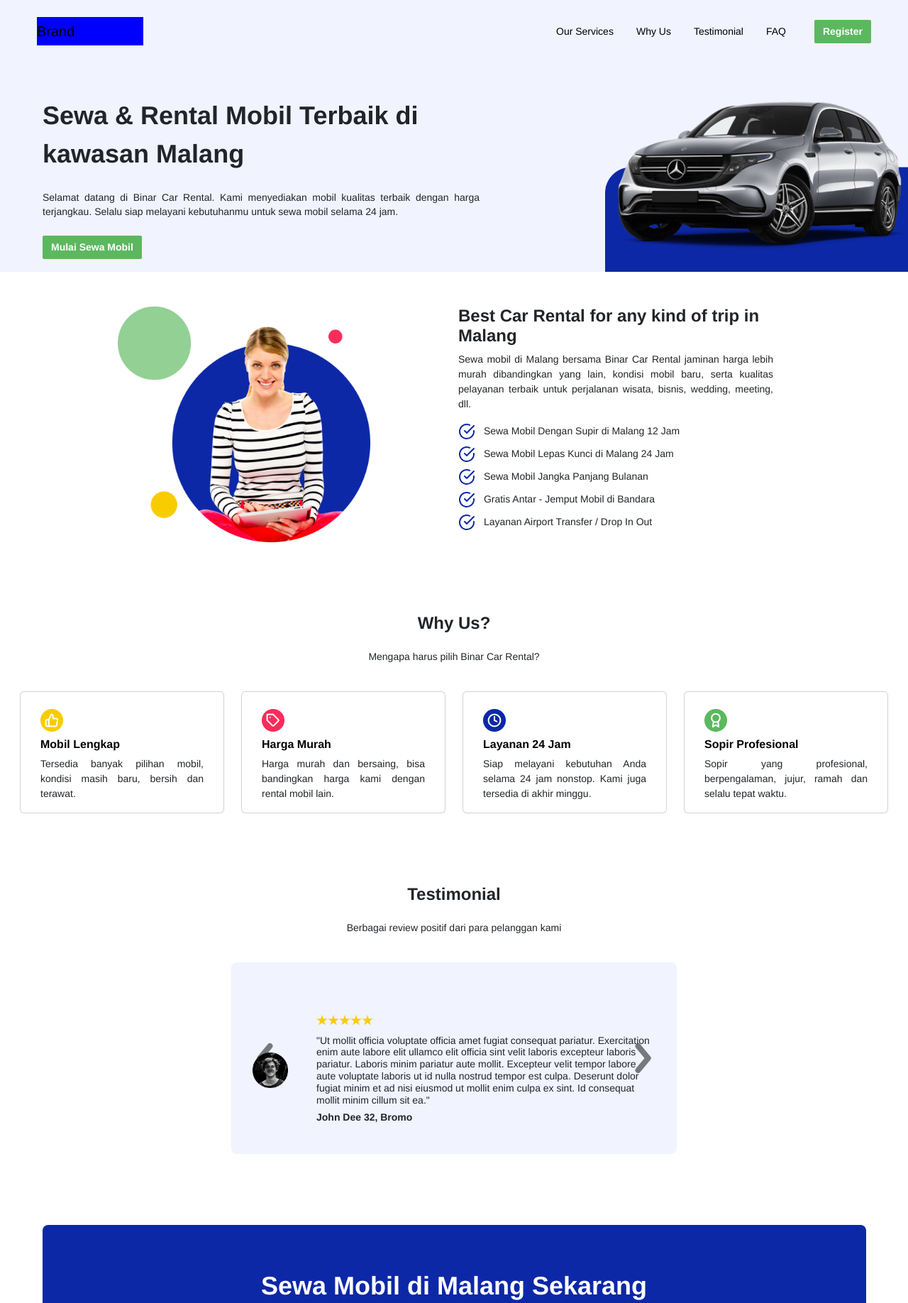
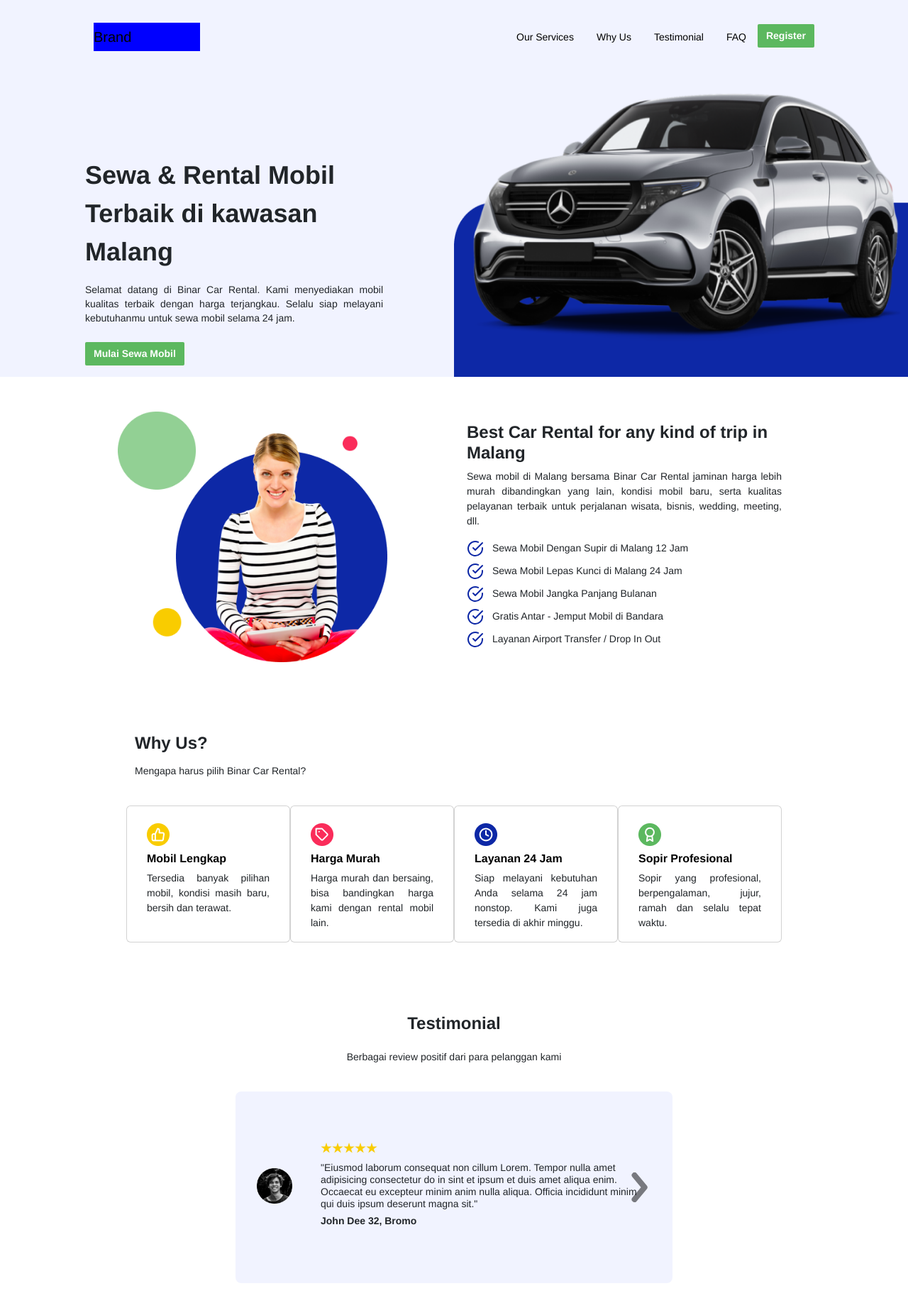
Before and after one commit to mnizarzr/24001118-synrgy7-mnz-bcr-ch2, a plain HTML site: page index.html in a window 1280 px wide. Shown: the top 1836 px of the page at 71% size. Drawn offline with nearby package versions, Linux system fonts and the light colour scheme.

Commit message:
responsive
ya begitulah

```diff
--- a/index.html
+++ b/index.html
@@ -12,15 +12,25 @@
 </head>
 
 <body>
-
     <header class="w-100" style="background-color: #F1F3FF;">
-        <nav class="navbar justify-content-between">
-            <div class="container-fluid" style="margin: 16px 40px;">
+        <nav id="nav" class="navbar navbar-expand-md justify-content-between">
+            <div class="container-fluid">
                 <div class="navbar-brand" style="width: 150px; height: 40px; background-color: blue;">
                     <span>Brand</span>
                 </div>
-                <ul class="nav justify-content-between text-center align-items-center align-middle list-unstyled"
-                    style="min-width: 25vw;">
+                <button class="navbar-toggler" type="button" data-bs-toggle="offcanvas"
+                    data-bs-target="#offcanvasNavbar" aria-controls="offcanvasNavbar" aria-label="Toggle navigation">
+                    <span class="navbar-toggler-icon"></span>
+                </button>
+                <div class="offcanvas offcanvas-end w-50" tabindex="-1" id="offcanvasNavbar"
+                    aria-labelledby="offcanvasNavbarLabel">
+                    <div class="offcanvas-header">
+                        <h5 class="offcanvas-title" id="offcanvasNavbarLabel">BCR</h5>
+                        <button type="button" class="btn-close" data-bs-dismiss="offcanvas" aria-label="Close"></button>
+                    </div>
+                    <div class="offcanvas-body justify-content-end">
+                        <ul
+                            class="nav list-unstyled">
                             <li class="nav-item">
                                 <a class="nav-link text-black" href="#">Our Services</a>
                             </li>
@@ -33,35 +43,37 @@
                             <li class="nav-item">
                                 <a class="nav-link text-black" href="#">FAQ</a>
                             </li>
-                    <li class="nav-item ms-4">
+                            <li class="nav-item">
                                 <button class="btn btn-success">
                                     <a class="text-white text-decoration-none" href="#">Register</a>
                                 </button>
                             </li>
                         </ul>
+                    </div>
+
 
                 </div>
         </nav>
         <div class="row my-5 m-0 justify-content-between">
-            <div class="col-8 ms-5" style="max-width: 50%;">
+            <div id="htagline" class="col-md-6">
                 <h1 class="fw-bold">Sewa & Rental Mobil Terbaik di kawasan Malang</h1>
-                <h6 class="my-4">Selamat datang di Binar Car Rental. Kami menyediakan mobil kualitas terbaik dengan
+                <h6 class="mb-4">Selamat datang di Binar Car Rental. Kami menyediakan mobil kualitas terbaik dengan
                     harga terjangkau.
                     Selalu siap melayani kebutuhanmu untuk sewa mobil selama 24 jam.</h6>
                 <button class="btn btn-success" style="margin-bottom: 16px;">
                     <a class="text-white text-decoration-none" href="#">Mulai Sewa Mobil</a>
                 </button>
             </div>
-            <img src="assets/images/img_car.png" alt="Car" class="col-4 position-relative bottom-0 end-0 p-0">
+            <img class="col-md-6 position-relative bottom-0 end-0 p-0" src="assets/images/img_car.png" alt="Car">
         </div>
     </header>
 
-    <main>
+    <main class="container-fluid">
 
         <!-- Best Car Rental -->
-        <section id="adv" class="row row-cols-2 w-100 justify-content-center">
-            <img src="assets/images/img_service.png" style="width: 380px; height: auto;" alt="" srcset="">
-            <div style="margin-left: 100px; max-width: 468px;">
+        <section id="adv" class="row row-cols-md-2 w-auto justify-content-center">
+            <img class="p-0" src="assets/images/img_service.png" alt="">
+            <div id="best-desc" style="max-width: 468px; margin-top: 16px;">
                 <h2>Best Car Rental for any kind of trip in Malang</h2>
                 <p>Sewa mobil di Malang bersama Binar Car Rental jaminan harga lebih murah dibandingkan yang lain,
                     kondisi mobil baru, serta kualitas pelayanan terbaik untuk perjalanan wisata, bisnis, wedding,
@@ -82,18 +94,18 @@
         </section>
 
         <!-- Why us -->
-        <section id="why" class="container-fluid d-flex flex-column align-items-center">
-            <h2 style="text-align: left;">Why Us?</h2>
-            <h6 style="text-align: left;">Mengapa harus pilih Binar Car Rental?</h6>
-            <div class="row gap-4">
-                <div class="card" style="width: 18rem;">
+        <section id="why" class="container">
+            <h2 class="text-center text-md-start">Why Us?</h2>
+            <h6 class="text-center text-md-start">Mengapa harus pilih Binar Car Rental?</h6>
+            <div class="row gap-md-0 gap-2 justify-content-between">
+                <div class="card col-md-3">
                     <div class="card-body">
                         <img class="mt-2" src="assets/icons/icon_complete.png" alt="">
                         <h5 class="my-2 text-black fw-bold">Mobil Lengkap</h5>
                         <p class="card-text">Tersedia banyak pilihan mobil, kondisi masih baru, bersih dan terawat.</p>
                     </div>
                 </div>
-                <div class="card" style="width: 18rem;">
+                <div class="card col-md-3">
                     <div class="card-body">
                         <img class="mt-2" src="assets/icons/icon_price.png" alt="">
                         <h5 class="my-2 text-black fw-bold">Harga Murah</h5>
@@ -101,7 +113,7 @@
                             lain.</p>
                     </div>
                 </div>
-                <div class="card" style="width: 18rem;">
+                <div class="card col-md-3">
                     <div class="card-body">
                         <img class="mt-2" src="assets/icons/icon_24hrs.png" alt="">
                         <h5 class="my-2 text-black fw-bold">Layanan 24 Jam</h5>
@@ -109,7 +121,7 @@
                             akhir minggu.</p>
                     </div>
                 </div>
-                <div class="card" style="width: 18rem;">
+                <div class="card col-md-3">
                     <div class="card-body">
                         <img class="mt-2" src="assets/icons/icon_professional.png" alt="">
                         <h5 class="my-2 text-black fw-bold">Sopir Profesional</h5>
@@ -117,16 +129,14 @@
                         </p>
                     </div>
                 </div>
-
             </div>
         </section>
 
         <section id="testi" class="container-fluid d-flex flex-column align-items-center">
             <h2>Testimonial</h2>
             <h6>Berbagai review positif dari para pelanggan kami</h6>
-            <div id="carouselExample" class="carousel slide"
-                style="max-width: 50%; height: 270px; background-color: #F1F3FF; padding: 70px 30px; border-radius: 8px;">
-                <div class="carousel-inner">
+            <div id="carouselExample" class="carousel slide">
+                <div class="carousel-inner" style="left: 0%; top: 25%;">
                     <div class="carousel-item active">
                         <div class="d-flex flex-row align-items-center">
                             <img src="assets/images/img_photo.png" alt="" width="50" height="50"
@@ -134,14 +144,10 @@
                             <div>
                                 <img src="assets/icons/rating_stars.png" height="16px">
                                 <h4>
-                                    "Ut mollit officia voluptate officia amet fugiat consequat pariatur. Exercitation
-                                    enim
-                                    aute labore elit ullamco elit officia sint velit laboris excepteur laboris pariatur.
-                                    Laboris minim pariatur aute mollit. Excepteur velit tempor labore aute voluptate
-                                    laboris
-                                    ut id nulla nostrud tempor est culpa. Deserunt dolor fugiat minim et ad nisi eiusmod
-                                    ut
-                                    mollit enim culpa ex sint. Id consequat mollit minim cillum sit ea."
+                                    "Eiusmod laborum consequat non cillum Lorem. Tempor nulla amet adipisicing
+                                    consectetur do in sint et ipsum et duis amet aliqua enim. Occaecat eu excepteur
+                                    minim anim nulla aliqua. Officia incididunt minim qui duis ipsum deserunt magna
+                                    sit."
                                 </h4>
                                 <h5 class="fw-bold">
                                     John Dee 32, Bromo
@@ -193,24 +199,23 @@
             <div
                 style="width: 1161px; min-height: 326px; background-color: #0D28A6; border-radius: 8px; padding-top: 64px;">
                 <h2 style="color: white; font-weight: 700; font-size: 36px;">Sewa Mobil di Malang Sekarang</h2>
-                <p style="color: white; font-weight: 300; font-size: 14px;">Fugiat ipsum tempor consequat culpa deserunt
+                <p style="color: white; font-weight: 300; font-size: 14px; margin-bottom: 52px;">Fugiat ipsum tempor
+                    consequat culpa deserunt
                     sit
                     anim tempor laboris Lorem reprehenderit.<br>Aute
                     exercitation non labore cillum do sint veniam Lorem.</p>
-                <button class="btn btn-success" style="margin-top: 52px;">
+                <button class="btn btn-success">
                     Mulai Sewa Mobil
                 </button>
             </div>
         </section>
 
-        <section id="faq" class="d-flex flex-row justify-content-center">
-            <div class="col-4">
+        <section id="faq" class="row align-content-center">
+            <div class="col-md-4">
                 <h2>Frequently Asked Question</h2>
                 <h6>Quis commodo dolor culpa magna culpa ut dolor fugiat ipsum.</h6>
             </div>
-
-
-            <div class="accordion" id="accordionFlushExample">
+            <div class="accordion col-md-8" id="accordionFlushExample">
                 <div class="acc-item">
                     <h2 class="accordion-header">
                         <button class="accordion-button collapsed" type="button" data-bs-toggle="collapse"
@@ -291,14 +296,14 @@
 
     </main>
 
-    <footer class="w-100" style="padding: 100px;">
-        <div class="row justify-content-between">
-            <div class="col-2">
+    <footer id="footer" class="container" style="padding-bottom: 48px;">
+        <div class="row flex-md-nowrap gap-2 justify-content-between">
+            <div class="col-md-3">
                 <p>Jalan Suroyo No. 161 Mayangan Kota Probolonggo 672000</p>
                 <p>binarcarrental@gmail.com</p>
                 <p>081-233-334-808</p>
             </div>
-            <nav class="col-2">
+            <nav class="col-md-3">
                 <ul class="list-unstyled">
                     <li class="nav-item">
                         <a class="nav-link" href="#">Our Services</a>
@@ -314,7 +319,7 @@
                     </li>
                 </ul>
             </nav>
-            <div class="col-2">
+            <div class="col-md-3">
                 <p>Connect with us</p>
                 <div id="footer-socmeds">
                     <img src="assets/icons/icon_facebook.png" alt="Facebook" srcset="">
@@ -324,7 +329,7 @@
                     <img src="assets/icons/icon_twitch.png" alt="Twitch" srcset="">
                 </div>
             </div>
-            <div class="col-2">
+            <div class="col-md-3">
                 <p>Copyright &copy Binar 2022</p>
                 <div style="width: 150px; height: 40px; background-color: blue;">
                     <span>Brand</span>
--- a/style.css
+++ b/style.css
@@ -99,7 +99,7 @@ li {
 }
 
 .acc-item {
-  width: 668px;
+  /* width: 668px; */
   border: 1px solid #dee2e6;
   border-radius: 0.375rem;
   margin-bottom: 16px;
@@ -120,7 +120,7 @@ li {
   margin-right: 16px;
 }
 
-footer > nav > ul > li {
+footer li {
   font-weight: 600;
   margin-bottom: 16px;
 }
@@ -128,3 +128,68 @@ footer > nav > ul > li {
 footer {
   font-size: 14px;
 }
+
+#carouselExample {
+  background-color: #f1f3ff;
+  border-radius: 8px;
+}
+
+@media screen and (max-width: 576px) {
+  #adv > img {
+    width: 252px;
+    margin: 0 38px 16px;
+  }
+
+  #carouselExample {
+    max-width: 100%;
+    height: 200px;
+  }
+
+  #rent-now > div {
+    padding: 2rem;
+  }
+
+  #faq .accordion {
+    margin-top: 16px;
+  }
+}
+
+@media screen and (min-width: 768px) {
+  #htagline {
+    padding: 100px 100px 0 120px;
+  }
+
+  #nav {
+    padding: 32px 120px 0px;
+  }
+
+  #why {
+    padding: 0 120px;
+  }
+
+  #faq {
+    padding: 0 120px;
+  }
+
+  #footer {
+    padding: 0 120px;
+  }
+
+  #best-desc {
+    margin-left: 100px;
+  }
+
+  #adv > img {
+    width: 380px;
+  }
+
+  #why .card {
+    max-width: 268px;
+  }
+  #carouselExample {
+    max-width: 50%;
+    height: 270px;
+    padding: 0 30px;
+  }
+
+}
```
Lines whose indentation alone changed are shown as unchanged.
